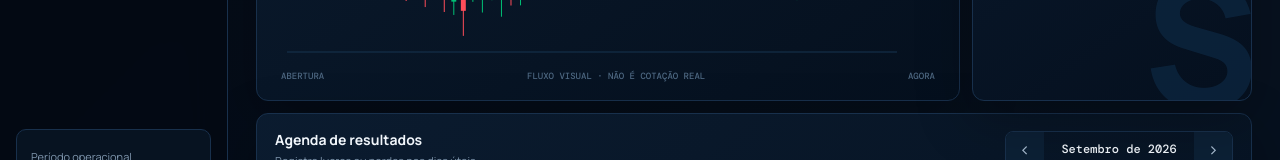
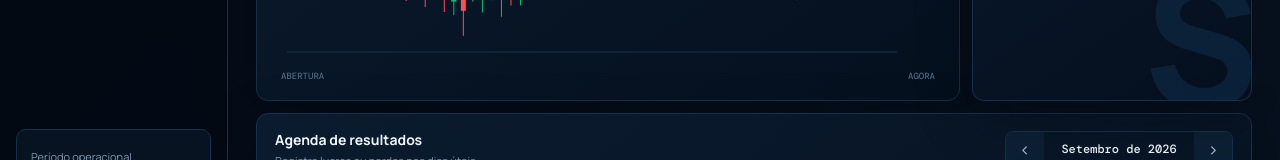
Before and after one commit to capital-trade/super-trade, a plain HTML site: page index.html in a window 1280 px wide. Shown: the part 558-718 px from the top of the page. Drawn offline with nearby package versions, Linux system fonts and the light colour scheme.

Commit message:
Remover aviso do gráfico

```diff
--- a/index.html
+++ b/index.html
@@ -47,7 +47,7 @@
         <article class="card metric"><div class="metric-label">Total sacado</div><div class="metric-value" id="totalWithdraw">R$ 0,00</div><div class="metric-note">Apuração automática aos sábados</div></article>
       </section>
       <section class="market-grid">
-        <article class="card market-card" id="market"><div class="market-head"><div><h2>Fluxo intradiário</h2><p>Movimento visual contínuo do índice STX-100</p></div><div class="market-state">● MERCADO ATIVO</div></div><div class="ticker-strip"><div class="ticker"><b>STX-100</b><span class="up" id="idx1">+0,84%</span></div><div class="ticker"><b>NASDAQ</b><span class="up" id="idx2">+0,31%</span></div><div class="ticker"><b>USD/BRL</b><span class="down" id="idx3">-0,18%</span></div><div class="ticker"><b>BTC/USD</b><span class="up" id="idx4">+1,12%</span></div></div><canvas id="marketCanvas" aria-label="Gráfico animado de velas do mercado"></canvas><div class="market-axis"><span>ABERTURA</span><span>FLUXO VISUAL · NÃO É COTAÇÃO REAL</span><span>AGORA</span></div></article>
+        <article class="card market-card" id="market"><div class="market-head"><div><h2>Fluxo intradiário</h2><p>Movimento visual contínuo do índice STX-100</p></div><div class="market-state">● MERCADO ATIVO</div></div><div class="ticker-strip"><div class="ticker"><b>STX-100</b><span class="up" id="idx1">+0,84%</span></div><div class="ticker"><b>NASDAQ</b><span class="up" id="idx2">+0,31%</span></div><div class="ticker"><b>USD/BRL</b><span class="down" id="idx3">-0,18%</span></div><div class="ticker"><b>BTC/USD</b><span class="up" id="idx4">+1,12%</span></div></div><canvas id="marketCanvas" aria-label="Gráfico animado de velas do mercado"></canvas><div class="market-axis"><span>ABERTURA</span><span>AGORA</span></div></article>
         <article class="card withdraw-card" id="withdraw"><div class="next-label">Próximo saque automático</div><div class="next-date" id="nextWithdrawDate">—</div><div class="withdraw-amount" id="nextWithdrawAmount">R$ 0,00</div><div class="withdraw-caption">Resultado positivo apurado de domingo a sexta</div><div class="week-days" id="weekBars"></div></article>
         <article class="card table-card" id="operations"><div class="table-toolbar"><div><h2>Agenda de resultados</h2><p>Registre lucros ou perdas nos dias úteis.</p></div><div class="month-nav"><button id="prevMonth" aria-label="Mês anterior">‹</button><span id="monthLabel">—</span><button id="nextMonth" aria-label="Próximo mês">›</button></div></div><div class="table-wrap"><table class="trades"><thead><tr><th>Data</th><th>Evento</th><th>Resultado do dia</th><th>Movimento</th><th>Situação</th></tr></thead><tbody id="tradeRows"></tbody></table></div></article>
       </section>
```
